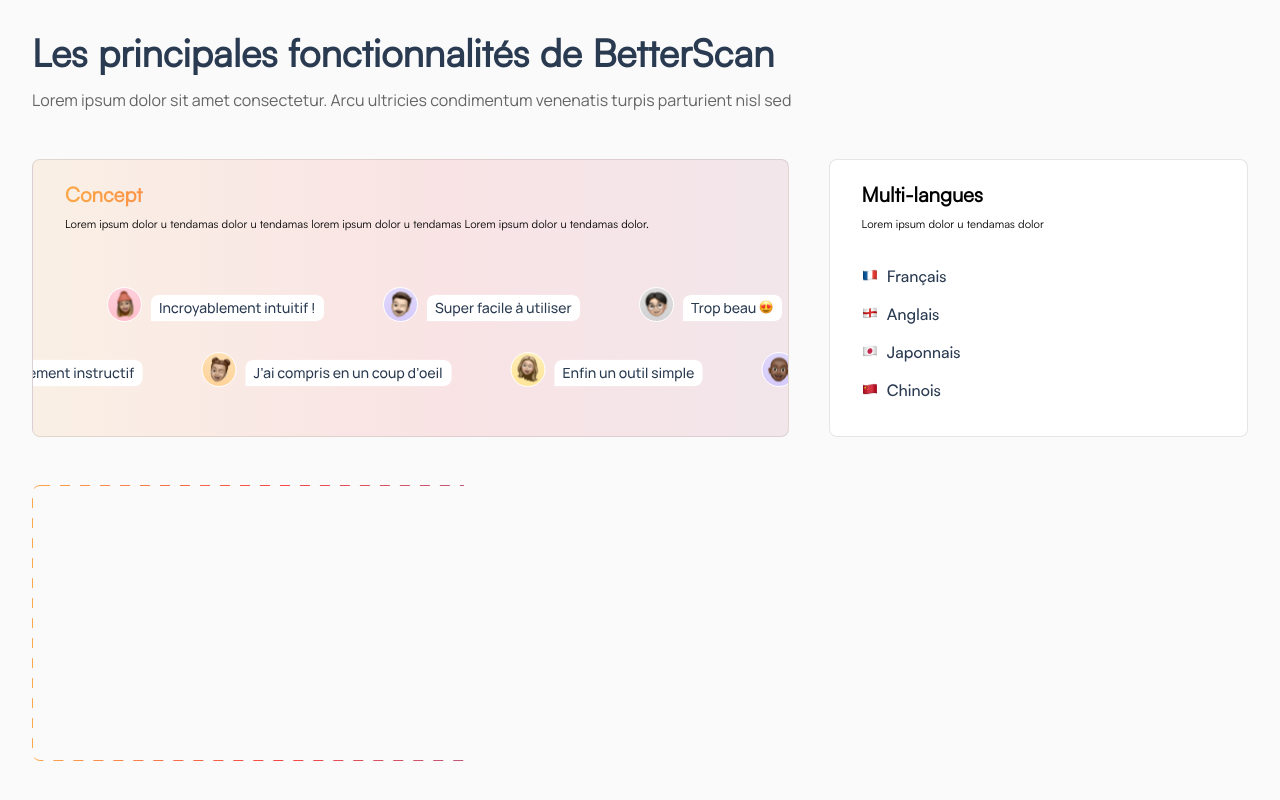
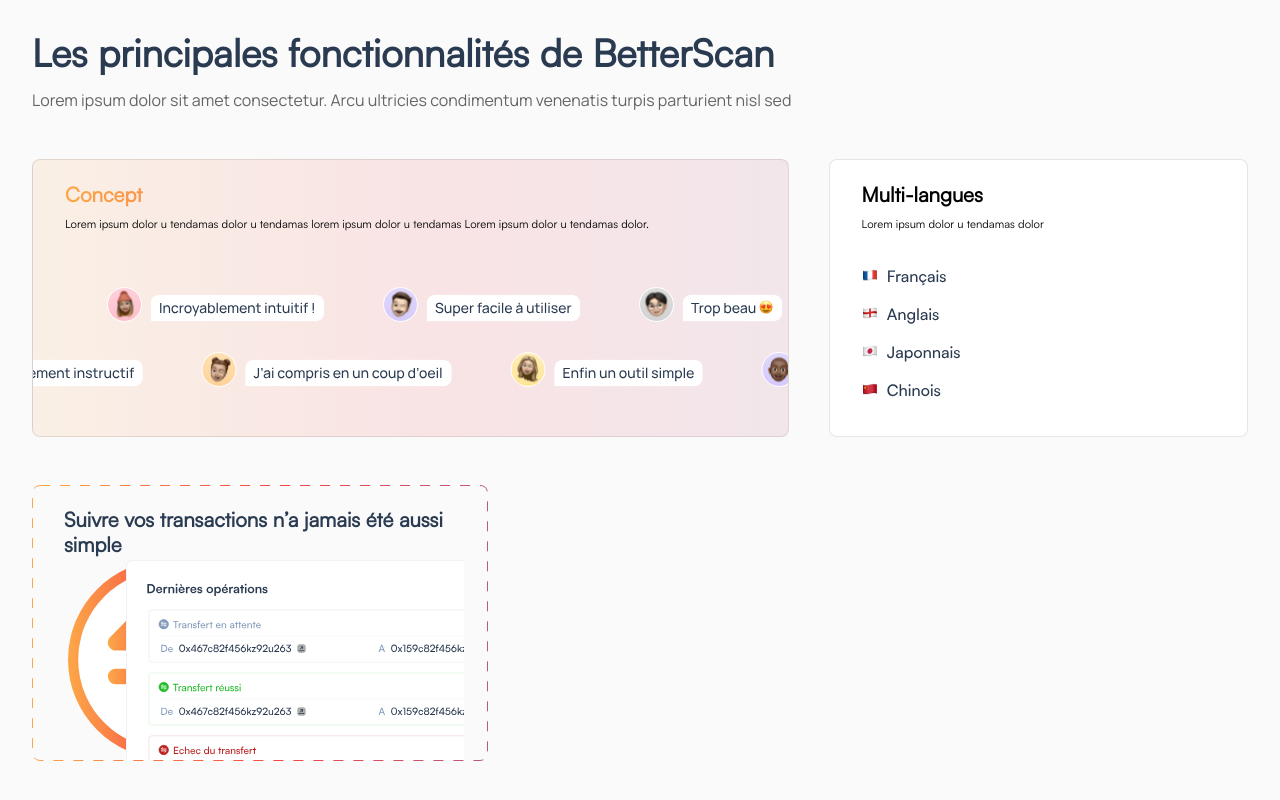
Before and after one commit to BetterScan/LandingPage, a React (Create React App) app: page / in a window 1280 px wide. Shown: the part 888-1688 px from the top of the page. Built offline with nearby package versions, Linux system fonts and the light colour scheme.

Commit message:
last transactions rectangle

```diff
--- a/src/Component/FeaturesPresentation/FeaturesPresentation.css
+++ b/src/Component/FeaturesPresentation/FeaturesPresentation.css
@@ -101,10 +101,45 @@
   width: 35.54%;
   height: 276px;
   /* overflow: hidden; */
-  background-image: url("../../Assets/rectangle-follow-tx.svg");
+  /* background-image: url("../../Assets/rectangle-follow-tx.svg"); */
   /* border: dashed 1px var(--orange-gradient, #ffd94a); */
   /* border-radius: 8px; */
   z-index: 2;
+  position: relative;
+}
+.features-presentation-follow-tx-wrap {
+  width: 100%;
+  height: 100%;
+  /* background-image: url("../../Assets/rectangle-follow-tx.svg");
+  background-position: center;
+  background-repeat: no-repeat;
+   */
+  position: absolute;
+}
+.features-presentation-follow-tx-image {
+  position: absolute;
+  /* top: 200px; */
+}
+.features-presentation-follow-tx-title {
+  color: #2a3b51;
+
+  font-family: "satoshi-regular";
+  font-size: 20.445px;
+  font-style: normal;
+  font-weight: 700;
+  line-height: 24.675px;
+  margin-top: 22px;
+  margin-left: 32px;
+}
+.features-presentation-follow-tx-logo-and-tx-container {
+  width: 100%;
+  margin-top: 4px;
+  display: flex;
+  justify-content: space-between;
+}
+.features-presentation-follow-betterscan-orange-logo {
+  display: flex;
+  margin-left: 36px;
 }
 @media (max-width: 830px) {
   .features-presentation-concept-title,
--- a/src/Component/FeaturesPresentation/FeaturesPresentation.tsx
+++ b/src/Component/FeaturesPresentation/FeaturesPresentation.tsx
@@ -2,6 +2,9 @@
 import "./FeaturesPresentation.css";
 import testimonialsImg from "../../Assets/testimonials.svg";
 import multiLang from "../../Assets/multilang.svg";
+import rectangleDashed from "../../Assets/rectangle-follow-tx.svg";
+import betterScanLogoOrange from "../../Assets/betterscan-orange-gradient-logo.svg";
+import lastTransactions from "../../Assets/last-transactions.svg";
 function FeaturesPresentation() {
   return (
     <>
@@ -40,7 +43,25 @@
         </div>
         <div className="features-presentation-follow-tx-and-blockhains-container">
           <div className="features-presentation-follow-tx-container">
-
+            <div className="features-presentation-follow-tx-wrap">
+              <img
+                className="features-presentation-follow-tx-image"
+                src={rectangleDashed}
+                alt="rectangle dashed"
+              />
+              <div className="features-presentation-follow-tx-title">
+                Suivre vos transactions n’a jamais été aussi simple
+              </div>
+              <div className="features-presentation-follow-tx-logo-and-tx-container">
+                <div className="features-presentation-follow-betterscan-orange-logo">
+                  <img
+                    src={betterScanLogoOrange}
+                    alt="betterscan logo orange"
+                  />
+                </div>
+                <img src={lastTransactions} alt="betterscan logo orange" />
+              </div>
+            </div>
           </div>
         </div>
       </div>
```
Also changed, not shown: src/Assets/betterscan-orange-gradient-logo.svg (added), src/Assets/last-transactions.svg (added).
